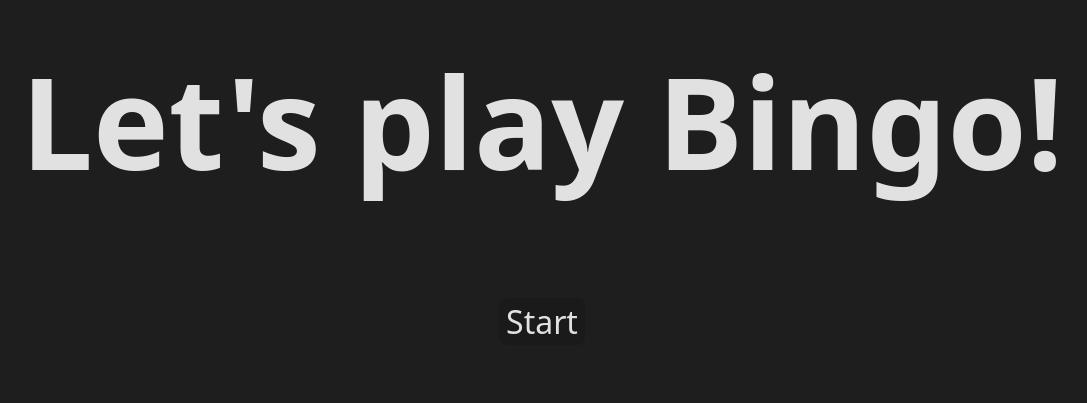
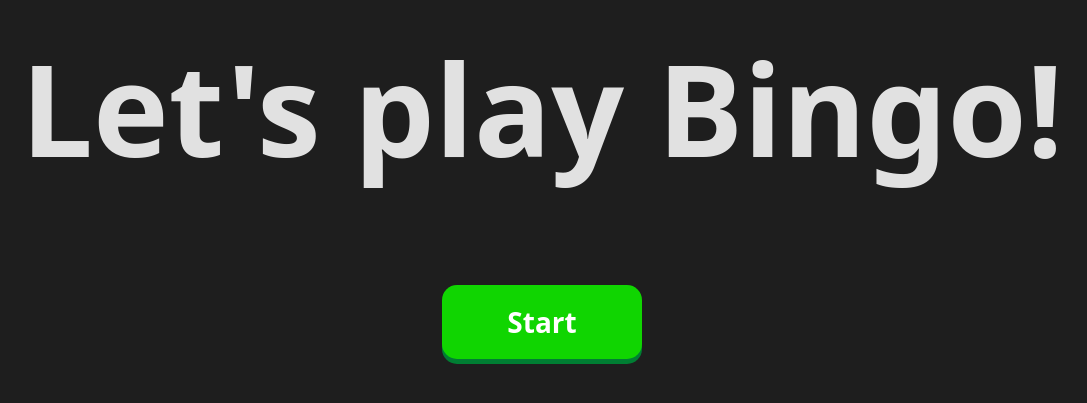
Before and after one commit to AugustDaniel/Bingo-App, a React (Vite) app: page / in a window 1280 px wide. Shown: the part 255-658 px from the top of the page, without its empty margins (98-1185 px from the left). Built offline with nearby package versions, Linux system fonts and the light colour scheme.

Commit message:
extracted startbutton component

```diff
--- /dev/null
+++ b/src/components/StartButton/StartButton.jsx
@@ -0,0 +1,9 @@
+import './StartButton.module.css'
+
+export default function StartButton(props) {
+    return (
+        <button>
+            {props.children}
+        </button>
+    )
+}
--- /dev/null
+++ b/src/components/StartButton/StartButton.module.css
@@ -0,0 +1,28 @@
+button {
+    all: unset;
+    display: inline-block;
+    padding: 1rem 2.5rem;
+    background-color: #10d501; /* Softer, warmer orange */
+    color: white;
+    font-weight: 700;
+    font-size: 1.75rem;
+    text-align: center;
+    border-radius: 15px;
+    box-shadow: 0 5px #007e33;
+    transition: background-color 0.2s ease,
+    transform 0.1s ease,
+    box-shadow 0.1s ease;
+    cursor: pointer;
+    user-select: none;
+    box-sizing: border-box;
+    min-width: 200px;
+}
+
+button:hover {
+    background-color: #07b801;
+}
+
+button:active {
+    transform: translateY(3px);
+    box-shadow: 0 2px #00471a;
+}
--- a/src/routes/StartScreen/StartScreen.jsx
+++ b/src/routes/StartScreen/StartScreen.jsx
@@ -1,6 +1,7 @@
 import {Link} from "react-router-dom"
 import {motion} from "motion/react"
 import './StartScreen.module.css'
+import StartButton from "../../components/StartButton/StartButton.jsx";
 
 export default function StartScreen() {
 
@@ -12,9 +13,9 @@ export default function StartScreen() {
                             transition={{duration: 1}}
             >
                 <h1>Let's play Bingo!</h1>
-                <button>
+                <StartButton>
                     <Link to={'play'}>Start</Link>
-                </button>
+                </StartButton>
             </motion.section>
         </>
     )
--- a/src/routes/StartScreen/StartScreen.module.css
+++ b/src/routes/StartScreen/StartScreen.module.css
@@ -1,37 +1,5 @@
 a {
     all: unset;
-}
-
-.start-section button {
-    all: unset;
-    display: inline-block;
-    padding: 1rem 2.5rem;
-    background-color: #10d501; /* Softer, warmer orange */
-    color: white;
-    font-weight: 700;
-    font-size: 1.75rem;
-    text-align: center;
-    border-radius: 15px;
-    box-shadow:
-            0 5px #007e33;
-    transition:
-            background-color 0.2s ease,
-            transform 0.1s ease,
-            box-shadow 0.1s ease;
-    cursor: pointer;
-    user-select: none;
-    box-sizing: border-box;
-    min-width: 200px;
-}
-
-.start-section button:hover {
-    background-color: #07b801;
-}
-
-.start-section button:active {
-    transform: translateY(3px);
-    box-shadow:
-            0 2px #00471a;
 }
 
 @media only screen and (max-width: 600px) {
```
